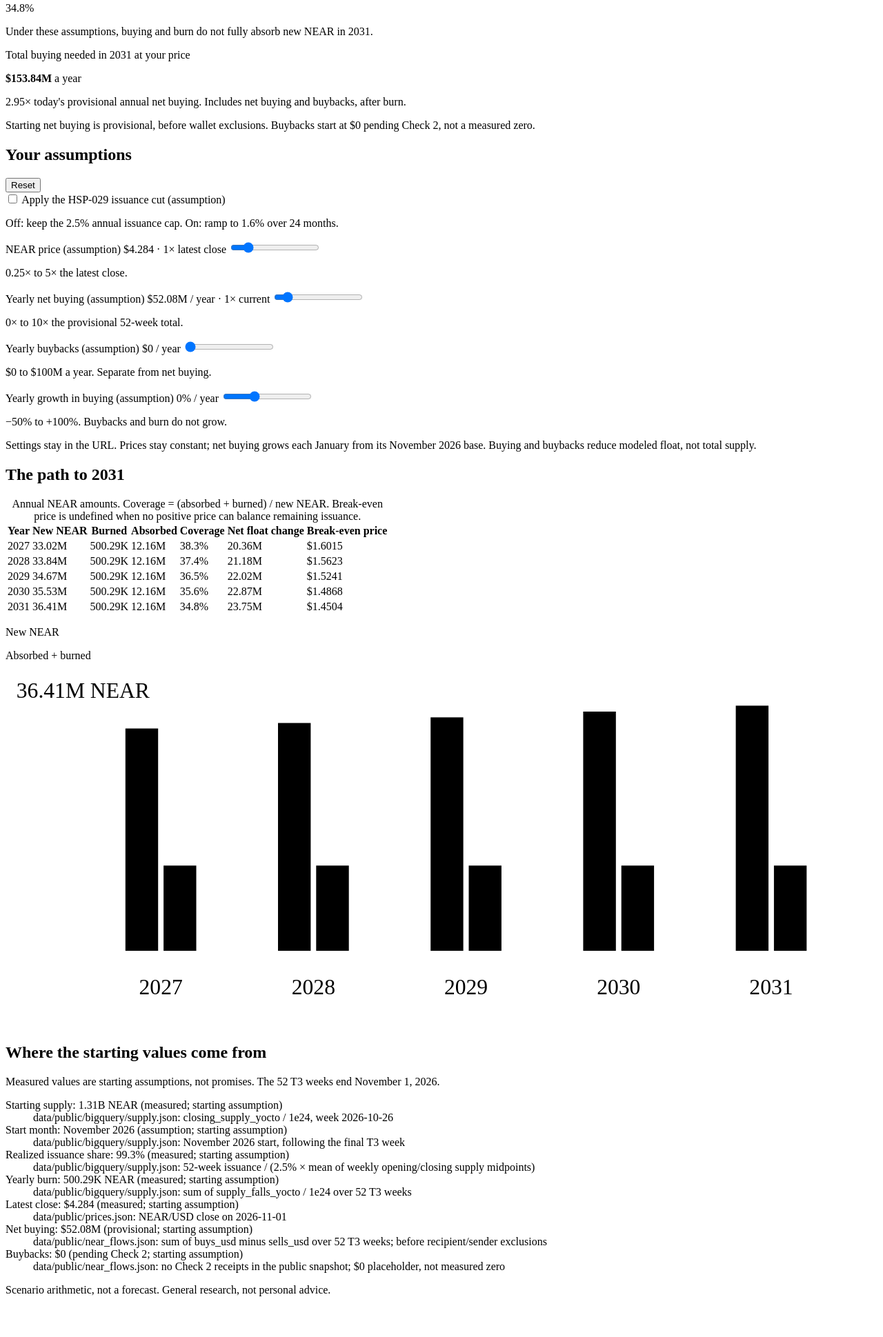
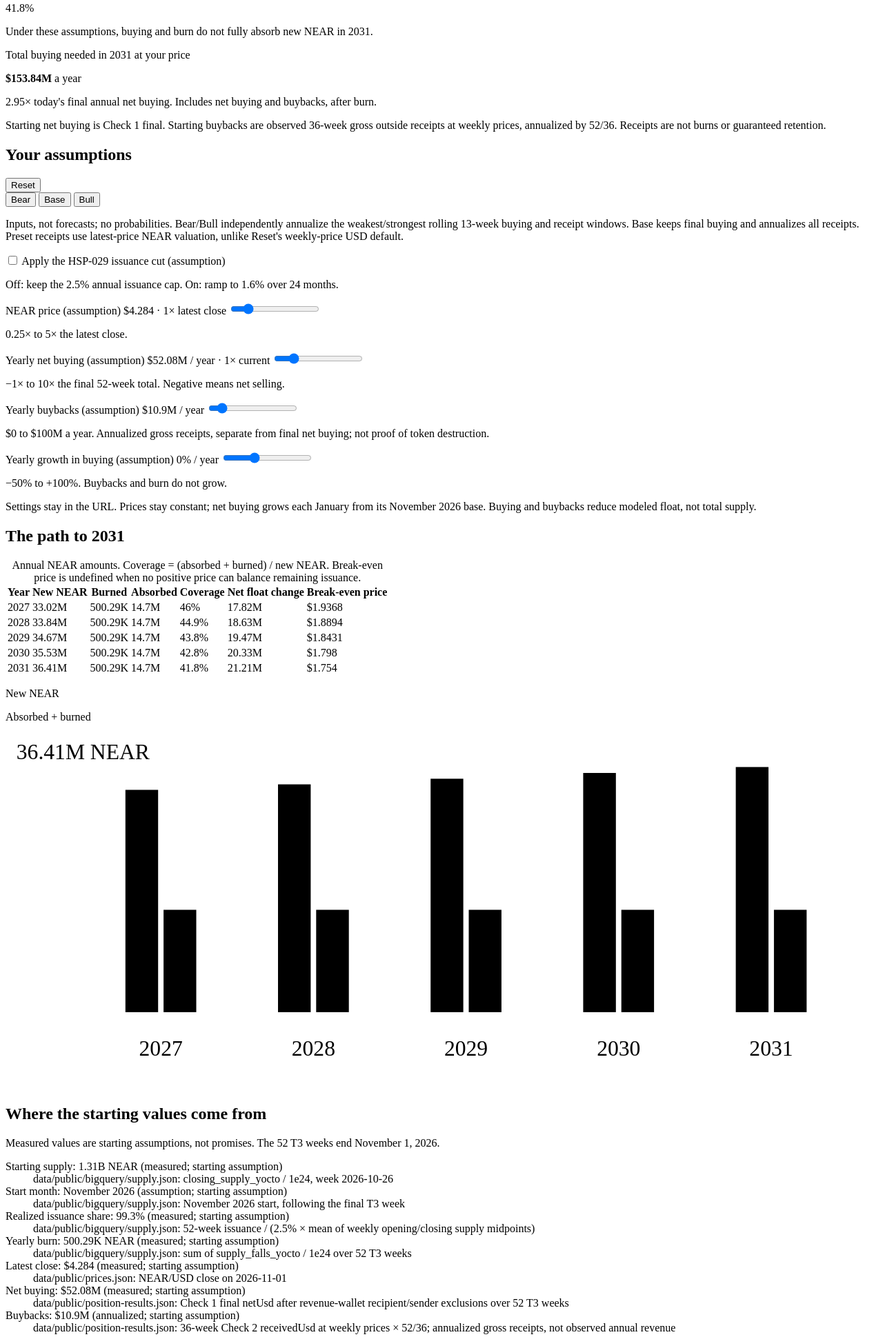
Before and after one commit to zaeem-rafiq/near-investment-thesis, a website with bundled scripts: page dashboard/model.html in a window 1280 px wide. Shown: the part 171-2110 px from the top of the page at 69% size. Before the commit the page ends 2059 px from the top, so only its background shows below. Built offline with nearby package versions, Linux system fonts and the light colour scheme.

Commit message:
Use final model inputs and add sourced scenario presets
Co-authored-by: factory-droid[bot] <138933559+factory-droid[bot]@users.noreply.github.com>

```diff
--- a/dashboard/model-inputs.js
+++ b/dashboard/model-inputs.js
@@ -26,13 +26,51 @@ export const MODEL_INPUTS = {
     "status": "measured"
   },
   "yearlyNetBuying": {
-    "value": 52082185.44805231,
-    "source": "data/public/near_flows.json: sum of buys_usd minus sells_usd over 52 T3 weeks; before recipient/sender exclusions",
-    "status": "provisional"
+    "value": 52082185.44805232,
+    "source": "data/public/position-results.json: Check 1 final netUsd after revenue-wallet recipient/sender exclusions over 52 T3 weeks",
+    "status": "measured"
   },
   "yearlyBuybacks": {
-    "value": 0,
-    "source": "data/public/near_flows.json: no Check 2 receipts in the public snapshot; $0 placeholder, not measured zero",
-    "status": "pending Check 2"
+    "value": 10901549.077100066,
+    "source": "data/public/position-results.json: 36-week Check 2 receivedUsd at weekly prices × 52/36; annualized gross receipts, not observed annual revenue",
+    "status": "annualized"
   }
 };
+export const MODEL_SCENARIOS = {
+  "bear": {
+    "startingSupply": 1310576026.3527384,
+    "startMonth": 24322,
+    "realizedShare": 0.9925247957251583,
+    "yearlyBurn": 500289.9359618764,
+    "price": 4.284,
+    "yearlyNetBuying": -12332694.074183963,
+    "yearlyBuybacks": 13931523.81421362,
+    "yearlyBuyingGrowth": 0,
+    "cut": 0,
+    "activationMonth": 24326
+  },
+  "base": {
+    "startingSupply": 1310576026.3527384,
+    "startMonth": 24322,
+    "realizedShare": 0.9925247957251583,
+    "yearlyBurn": 500289.9359618764,
+    "price": 4.284,
+    "yearlyNetBuying": 52082185.44805232,
+    "yearlyBuybacks": 19340920.533066,
+    "yearlyBuyingGrowth": 0,
+    "cut": 1,
+    "activationMonth": 24326
+  },
+  "bull": {
+    "startingSupply": 1310576026.3527384,
+    "startMonth": 24322,
+    "realizedShare": 0.9925247957251583,
+    "yearlyBurn": 500289.9359618764,
+    "price": 4.284,
+    "yearlyNetBuying": 139432214.81203818,
+    "yearlyBuybacks": 24273938.52005554,
+    "yearlyBuyingGrowth": 0,
+    "cut": 1,
+    "activationMonth": 24326
+  }
+};
--- a/dashboard/model-ui.js
+++ b/dashboard/model-ui.js
@@ -1,13 +1,21 @@
 import { projectModel } from './model.mjs';
-import { MODEL_INPUTS } from './model-inputs.js';
+import { MODEL_INPUTS, MODEL_SCENARIOS } from './model-inputs.js';
 
 export const DEFAULT_STATE = Object.freeze({
   cut: 0, price: 1, buying: 1, buybacks: MODEL_INPUTS.yearlyBuybacks.value, growth: 0
 });
 const limits = {
-  cut: [0, 1, 1], price: [0.25, 5, 0.01], buying: [0, 10, 0.01],
+  cut: [0, 1, 1], price: [0.25, 5, 0.01], buying: [-1, 10, 0.01],
   buybacks: [0, 100_000_000, 100_000], growth: [-0.5, 1, 0.01]
 };
+export function scenarioState(name) {
+  const input = Object.hasOwn(MODEL_SCENARIOS, name) ? MODEL_SCENARIOS[name] : null;
+  if (!input) throw new Error('Unknown scenario.');
+  return { cut: input.cut, price: input.price / MODEL_INPUTS.price.value,
+    buying: input.yearlyNetBuying / MODEL_INPUTS.yearlyNetBuying.value,
+    buybacks: input.yearlyBuybacks, growth: input.yearlyBuyingGrowth };
+}
+const presets = Object.keys(MODEL_SCENARIOS).map(scenarioState);
 export function parseState(search) {
   const query = new URLSearchParams(search), state = { ...DEFAULT_STATE };
   for (const [key, [min, max, step]] of Object.entries(limits)) {
@@ -16,7 +24,9 @@ export function parseState(search) {
     const value = Number(raw);
     if (!Number.isFinite(value) || (key === 'cut' && value !== 0 && value !== 1)) continue;
     const bounded = Math.min(max, Math.max(min, value));
-    state[key] = Number((min + Math.round((bounded - min) / step) * step).toFixed(6));
+    // Keep evidence-based defaults/presets exact; custom URL settings use slider steps.
+    state[key] = value === DEFAULT_STATE[key] || presets.some(p => value === p[key])
+      ? bounded : Number((min + Math.round((bounded - min) / step) * step).toFixed(6));
   }
   return state;
 }
@@ -25,7 +35,7 @@ export function stateQuery(state) {
 }
 const compact = value => Number.isFinite(value)
   ? new Intl.NumberFormat('en-US', { notation: 'compact', maximumFractionDigits: 2 }).format(value) : 'Not defined';
-const dollars = value => Number.isFinite(value) ? `$${compact(value)}` : 'Not defined';
+const dollars = value => Number.isFinite(value) ? `${value < 0 ? '−' : ''}$${compact(Math.abs(value))}` : 'Not defined';
 const priceText = value => Number.isFinite(value)
   ? new Intl.NumberFormat('en-US', { style: 'currency', currency: 'USD', maximumFractionDigits: 4 }).format(value) : 'Not defined';
 const percent = value => Number.isFinite(value)
@@ -77,11 +87,11 @@ export function renderModel(rawState, inputs = MODEL_INPUTS) {
       : `Under these assumptions, buying and burn ${last.coverage >= 1 ? 'fully absorb' : 'do not fully absorb'} new NEAR in 2031.`,
     needed: dollars(neededUsd),
     comparison: multiple === null ? "Today's net buying is not positive, so a multiple is not defined."
-      : `${compact(multiple)}× today's provisional annual net buying. Includes net buying and buybacks, after burn.`,
+      : `${compact(multiple)}× today's final annual net buying. Includes net buying and buybacks, after burn.`,
     activation: result.activationAssumption,
     controls: {
       price: `${priceText(price)} · ${state.price}× latest close`,
-      buying: `${dollars(values.yearlyNetBuying * state.buying)} / year · ${state.buying}× current`,
+      buying: `${dollars(values.yearlyNetBuying * state.buying)} / year · ${compact(state.buying)}× current`,
       buybacks: `${dollars(state.buybacks)} / year`,
       growth: `${percent(state.growth)} / year`
     }
@@ -116,6 +126,11 @@ function mount() {
     byId('activation').textContent = view.activation;
     byId('activation').hidden = state.cut === 0;
     byId('cut').checked = state.cut === 1;
+    for (const name of Object.keys(MODEL_SCENARIOS)) {
+      const preset = scenarioState(name);
+      byId(`scenario-${name}`).setAttribute('aria-pressed',
+        String(Object.keys(limits).every(key => state[key] === preset[key])));
+    }
     for (const key of ['price', 'buying', 'buybacks', 'growth']) {
       byId(key).value = state[key];
       byId(`${key}-value`).textContent = view.controls[key];
@@ -132,6 +147,9 @@ function mount() {
     });
   }
   byId('reset').addEventListener('click', () => { state = { ...DEFAULT_STATE }; update(); });
+  for (const name of Object.keys(MODEL_SCENARIOS)) {
+    byId(`scenario-${name}`).addEventListener('click', () => { state = scenarioState(name); update(); });
+  }
   window.addEventListener('popstate', () => { state = parseState(window.location.search); update(); });
   update();
 }
--- a/dashboard/model.css
+++ b/dashboard/model.css
@@ -21,7 +21,8 @@ section { margin-top: 32px; padding-top: 32px; border-top: 1px solid var(--borde
 .big-number { margin: 8px 0; color: var(--heading); font-size: clamp(64px, 10vw, 96px); font-weight: 600; letter-spacing: -.05em; line-height: 1.1; font-variant-numeric: tabular-nums; }
 .needed { margin: 32px 0 24px; }
 .needed strong { font-size: 24px; letter-spacing: -.02em; }
-.provisional { border-left: 2px solid var(--accent); padding-left: 16px; }
+.scenarios { display: flex; flex-wrap: wrap; gap: 8px; margin: 16px 0; }
+.scenarios [aria-pressed="true"] { border-color: var(--accent); color: var(--accent); }
 .section-heading { display: flex; align-items: baseline; justify-content: space-between; gap: 16px; }
 button { min-height: 40px; padding: 8px 16px; border: 1px solid var(--border); border-radius: 6px; background: var(--surface); color: var(--heading); font: inherit; cursor: pointer; }
 button:hover { background: #f0f0f0; }
--- a/dashboard/model.html
+++ b/dashboard/model.html
@@ -6,6 +6,7 @@
   <meta http-equiv="Content-Security-Policy" content="default-src 'none'; style-src 'self'; img-src 'self'; base-uri 'none'; form-action 'none'; script-src 'self'">
   <title>Can buying absorb new NEAR?</title>
   <link rel="stylesheet" href="model.css">
+  <link rel="icon" href="favicon.svg" type="image/svg+xml">
   <script type="module" src="model-ui.js"></script>
 </head>
 <body>
@@ -22,15 +23,21 @@
       <div class="needed">
         <p class="eyebrow">Total buying needed in 2031 at your price</p>
         <p><strong id="needed">Not calculated</strong> <span class="muted">a year</span></p>
-        <p id="multiple" class="muted">Compared with today's provisional annual net buying.</p>
+        <p id="multiple" class="muted">Compared with today's final annual net buying.</p>
       </div>
-      <p class="provisional">Starting net buying is provisional, before wallet exclusions. Buybacks start at $0 pending Check 2, not a measured zero.</p>
+      <p class="muted">Starting net buying is Check 1 final. Starting buybacks are observed 36-week gross outside receipts at weekly prices, annualized by 52/36. Receipts are not burns or guaranteed retention.</p>
     </section>
     <section aria-labelledby="assumptions-heading">
       <div class="section-heading">
         <h2 id="assumptions-heading">Your assumptions</h2>
         <button id="reset" type="button">Reset</button>
       </div>
+      <div class="scenarios" role="group" aria-label="Scenario inputs">
+        <button id="scenario-bear" type="button" aria-pressed="false">Bear</button>
+        <button id="scenario-base" type="button" aria-pressed="false">Base</button>
+        <button id="scenario-bull" type="button" aria-pressed="false">Bull</button>
+      </div>
+      <p class="muted">Inputs, not forecasts; no probabilities. Bear/Bull independently annualize the weakest/strongest rolling 13-week buying and receipt windows. Base keeps final buying and annualizes all receipts. Preset receipts use latest-price NEAR valuation, unlike Reset's weekly-price USD default.</p>
       <div class="toggle-row">
         <input id="cut" type="checkbox" aria-describedby="cut-description">
         <label for="cut">Apply the HSP-029 issuance cut <span class="muted">(assumption)</span></label>
@@ -47,14 +54,14 @@
         <div class="control">
           <label for="buying">Yearly net buying <span class="muted">(assumption)</span></label>
           <output id="buying-value" for="buying"></output>
-          <input id="buying" type="range" min="0" max="10" step="0.01" value="1" aria-describedby="buying-note">
-          <p id="buying-note" class="muted">0× to 10× the provisional 52-week total.</p>
+          <input id="buying" type="range" min="-1" max="10" step="0.01" value="1" aria-describedby="buying-note">
+          <p id="buying-note" class="muted">−1× to 10× the final 52-week total. Negative means net selling.</p>
         </div>
         <div class="control">
           <label for="buybacks">Yearly buybacks <span class="muted">(assumption)</span></label>
           <output id="buybacks-value" for="buybacks"></output>
           <input id="buybacks" type="range" min="0" max="100000000" step="100000" value="0" aria-describedby="buybacks-note">
-          <p id="buybacks-note" class="muted">$0 to $100M a year. Separate from net buying.</p>
+          <p id="buybacks-note" class="muted">$0 to $100M a year. Annualized gross receipts, separate from final net buying; not proof of token destruction.</p>
         </div>
         <div class="control">
           <label for="growth">Yearly growth in buying <span class="muted">(assumption)</span></label>
--- a/package.json
+++ b/package.json
@@ -11,6 +11,6 @@
     "pull-swaps": "node scripts/pull-swaps.mjs",
     "plan": "node scripts/run.mjs plan",
     "test": "node --test",
-    "check": "node --check scripts/sources.mjs && node --check scripts/report.mjs && node --check scripts/run.mjs && node --check scripts/swaps.mjs && node --check scripts/pull-swaps.mjs && node --check scripts/store.mjs && node --check scripts/public.mjs && node --check scripts/signer-split.mjs && node --check scripts/near-flows.mjs && node --check scripts/staking.mjs && node --check scripts/participants.mjs && node --check scripts/pull-near-participants.mjs && node --check scripts/position-sources.mjs && node --check scripts/model.mjs && node --check scripts/model-page.mjs && node --check dashboard/model-ui.js && node --check dashboard/model.mjs && node --check dashboard/model-inputs.js && node --check scripts/position-section.mjs"
+    "check": "node --check scripts/sources.mjs && node --check scripts/report.mjs && node --check scripts/run.mjs && node --check scripts/swaps.mjs && node --check scripts/pull-swaps.mjs && node --check scripts/store.mjs && node --check scripts/public.mjs && node --check scripts/signer-split.mjs && node --check scripts/near-flows.mjs && node --check scripts/staking.mjs && node --check scripts/participants.mjs && node --check scripts/pull-near-participants.mjs && node --check scripts/position-sources.mjs && node --check scripts/model.mjs && node --check scripts/model-page.mjs && node --check dashboard/model-ui.js && node --check dashboard/model.mjs && node --check dashboard/model-inputs.js && node --check scripts/position-section.mjs && node --check scripts/position-evidence.mjs && node --check scripts/export-position-section.mjs"
   }
 }
--- a/scripts/report.mjs
+++ b/scripts/report.mjs
@@ -616,7 +616,7 @@ export function thesisHTML(md) {
   flush();
   return `<!doctype html><html lang="en"><head><meta charset="utf-8"><meta name="viewport" content="width=device-width,initial-scale=1">
     <meta http-equiv="Content-Security-Policy" content="${CSP}">
-    <title>NEAR / Thesis</title><link rel="stylesheet" href="style.css"></head><body>
+    <title>NEAR / Thesis</title><link rel="icon" href="favicon.svg" type="image/svg+xml"><link rel="stylesheet" href="style.css"></head><body>
     <a class="skip" href="#main">Skip to thesis</a>
     <nav aria-label="Research navigation"><a class="brand" href="index.html">NEAR / Evidence ledger</a><a href="index.html">Dashboard</a></nav>
     <main id="main"><article class="thesis">${out.join('\n')}</article></main></body></html>\n`;
@@ -663,7 +663,7 @@ export async function render(manifest, sources, write, root = ROOT) {
   await write('NUMBERS.md', report);
   await write('index.html', `<!doctype html><html lang="en"><head><meta charset="utf-8"><meta name="viewport" content="width=device-width,initial-scale=1">
     <meta http-equiv="Content-Security-Policy" content="${CSP}">
-    <title>NEAR / Evidence ledger</title><link rel="stylesheet" href="style.css"></head><body>
+    <title>NEAR / Evidence ledger</title><link rel="icon" href="favicon.svg" type="image/svg+xml"><link rel="stylesheet" href="style.css"></head><body>
     <a class="skip" href="#main">Skip to evidence</a>
     <nav aria-label="Research navigation"><a class="brand" href="#main">NEAR / Evidence ledger</a><a href="#signers">Usage</a><a href="#swaps">Swaps</a><a href="#burn">Fee burn</a><a href="thesis.html">Read thesis</a></nav>
     <main id="main"><header class="first-screen">
--- a/scripts/run.mjs
+++ b/scripts/run.mjs
@@ -83,6 +83,7 @@ async function main() {
   const thesis = await readFile(resolve(ROOT, 'THESIS.md'), 'utf8');
   verifyThesis(thesis, analysis);
   await copyFile(resolve(ROOT, 'web/style.css'), resolve(ROOT, 'dashboard/style.css'));
+  await copyFile(resolve(ROOT, 'web/favicon.svg'), resolve(ROOT, 'dashboard/favicon.svg'));
   await atomic(resolve(ROOT, 'dashboard/THESIS.md'), thesis);
   await atomic(resolve(ROOT, 'dashboard/thesis.html'), thesisHTML(thesis));
   await writeModelAssets(write);
```
Also changed, not shown: dashboard/index.html (+1 -1 lines), dashboard/thesis.html (+1 -1 lines), scripts/model-page.mjs (+20 -13 lines), tests/model-page.test.mjs (+41 -9 lines), tests/public.test.mjs (+1 -1 lines), README.md, dashboard/favicon.svg (added), web/favicon.svg (added).
